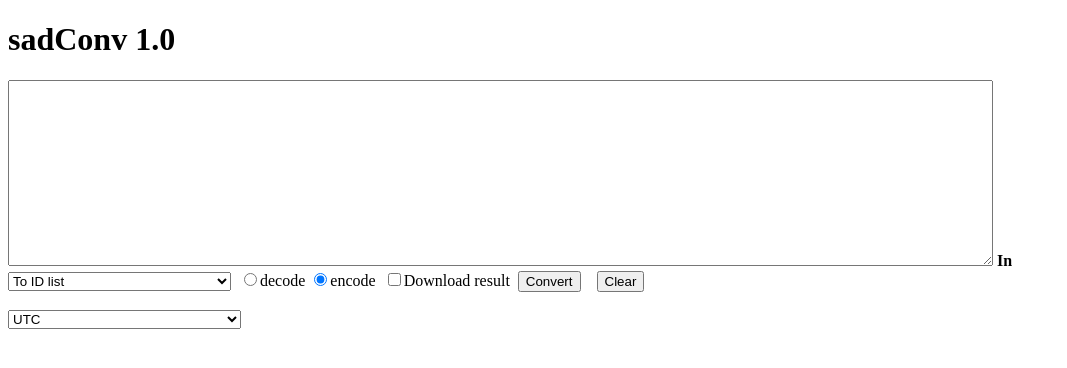
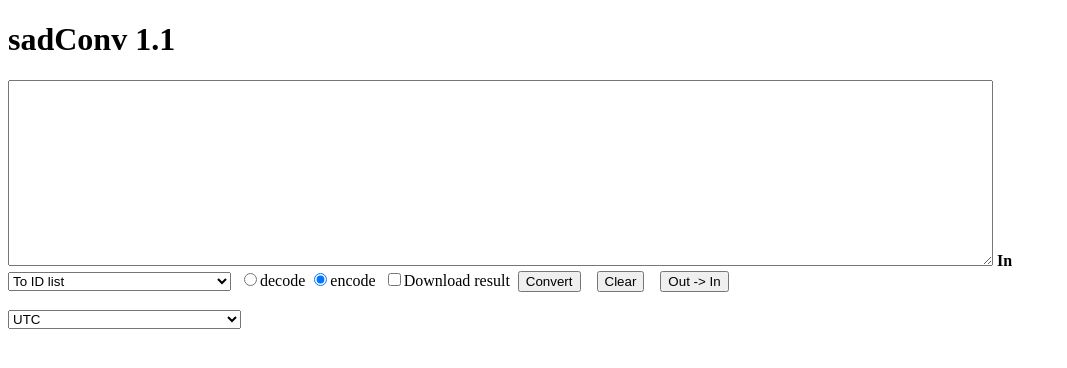
Before and after one commit to sdennler/SadWebTools, a PHP site: page /sadConv.php in a window 1280 px wide. Shown: the top 368 px of the page, without its empty margins (0-1067 px from the left). Run offline with PHP 8.4, Linux system fonts and the light colour scheme.

Commit message:
SadConv: Add to UUID list; out -> in

```diff
--- a/sadConv.php
+++ b/sadConv.php
@@ -51,6 +51,25 @@ function toIdList($input){
 function toIdListUnique($input){
     $input = implode(',', array_unique(explode(',', toIdList($input))));
     return $input;
+}
+
+function toUuidList($input, $uniq=false){
+    $output = $stats = '';
+    preg_match_all('/[\w]{8}-[\w]{4}-[\w]{4}-[\w]{4}-[\w]{12}/', $input, $matches);
+    if(0 < count($matches[0])){
+        $stats .= 'Total: '. count($matches[0]);
+        $matches[0] = array_map('strtolower', $matches[0]);
+        if($uniq){
+            $matches[0] = array_unique($matches[0]);
+            $stats .= '; Uniq: '. count($matches[0]);
+        }
+        $output = '"'.implode('","', $matches[0]).'"';
+    }
+    return ['converted' => $output, 'stats' => $stats];
+}
+
+function toUuidListUnique($input){
+    return toUuidList($input, true);
 }
 
 function tableColEncode($input){
@@ -124,6 +143,25 @@ function json_string_encode($input){
     return addslashes(json_encode($input));
 }
 
+function htmlAwareNl2Br($input)
+{
+    $input = trim($input);
+    $input = str_replace(array("\r\n", "\r"), "\n", $input); // normalize endings
+    return preg_replace(
+        array(
+            '#^\s*$#m', // empty lines
+            '#([^> \t])([ \t])*\n#i', // lines not ending in >
+            "#[\n\r]#", // cleanup all
+        ),
+        array(
+            '<br>',
+            '\1<br>',
+            '\1',
+        ),
+        $input
+    );
+}
+
 
 /**********************
  * Do the conversions *
@@ -133,6 +171,7 @@ class sadConv{
 
     protected $originalString;
     protected $convertetString = false;
+    protected $converterStats = '';
     protected $method;
     protected $decode;
     protected $timeZone;
@@ -142,6 +181,8 @@ class sadConv{
         // Internal Name => Name, encode function, decode function
         'toIdList'         => array('To ID list', 'toIdList', false),
         'toIdListUnique'   => array('To ID list (Unique)', 'toIdListUnique', false),
+        'toUUIDList'       => array('To UUID list', 'toUuidList', false),
+        'toUUIDListUnique' => array('To UUID list (Unique)', 'toUuidListUnique', false),
         'quoted-printable' => array('Quoted-Printable', null, 'quoted_printable_decode'),
         'base64'           => array('MIME base64', 'base64_encode', 'base64_decode'),
         'rawurl'           => array('Raw URL (RFC 1738)', 'rawurlencode', 'rawurldecode'),
@@ -155,6 +196,7 @@ class sadConv{
         'serialize'        => array('Serialize', 'serialize', 'getReadableSerializedString'),
         'slashes'          => array('Slashes', 'addslashes', 'stripslashes'),
         'nl2br'            => array('New Line 2 <br />', 'nl2br', null),
+        'nl2brHtml'        => array('New Line 2 <br /> HTML aware', 'htmlAwareNl2Br', null),
         'htmlentities'     => array('HTML Entites', 'htmlEncode', 'html_entity_decode'),
         'strip_tags'       => array('Strip HTML Tags', false, 'strip_tags'),
         'json_string'      => array('JSON String', 'json_string_encode', 'json_string_decode'),
@@ -197,7 +239,9 @@ class sadConv{
                 '&nbsp;<input type="Checkbox" name="AsFile" value="yes" /><label for="AsFile">Download&nbsp;result</label></div>'."\n".
                 '&nbsp;<input type="Submit" name="convert" value="Convert">'."\n".
                 '&nbsp;&nbsp;&nbsp;<input type="Button" name="clear" value="Clear" onclick="javascript:document.getElementById(\'InputString\').value=\'\';">'."\n".
+                '&nbsp;&nbsp;&nbsp;<input type="Button" name="copy" value="Out -> In" onclick="javascript:document.getElementById(\'InputString\').value=document.getElementById(\'OutputString\').value;">'."\n".
                 '<br/><br/><select name="Timezone" size="1">'."\n".$timeZones.'</select>'."\n".
+                '&nbsp;&nbsp;&nbsp;'.$this->converterStats."\n".
                 "</form>\n";
 
         echo $form;
@@ -234,15 +278,25 @@ class sadConv{
         }
 
         if(is_string($methodFunction)){
-            $this->convertetString = eval("return $methodFunction(\$this->originalString);");
-            if($this->convertetString === null) sad('false!');
+            $out = eval("return $methodFunction(\$this->originalString);");
+            if(is_array($out)){
+                if(!isset($out['converted'])){
+                    $this->errorMSG = 'Error';
+                    return false;
+                }
+                $this->convertetString = $out['converted'];
+                $this->converterStats = $out['stats'] ?? '';
+            } else {
+                $this->convertetString = $out;
+            }
+
             return true;
         }
     } // End function convert
 
     public function printOutput(){
         if(!$this->errorMSG && !($this->convertetString === false)){
-            $form = '<textarea name="OutputString" cols="120" rows="24">'.stripslashes($this->convertetString).'</textarea> <label for="OutputString" class="textarea">Out</label>'."\n";
+            $form = '<textarea name="OutputString" id="OutputString" cols="120" rows="24">'.stripslashes($this->convertetString).'</textarea> <label for="OutputString" class="textarea">Out</label>'."\n";
             echo $form;
         }
         if($this->errorMSG) echo '<b>Error: '.$this->errorMSG.'</b>';
@@ -282,7 +336,7 @@ if($_POST['AsFile'] ?? 'no' != 'yes'){
 </head>
 <body text="#000000" bgcolor="#FFFFFF" link="#FF0000" alink="#FF0000" vlink="#FF0000">
 
-<h1>sadConv 1.0</h1>
+<h1>sadConv 1.1</h1>
 
 <?php
 }
```
